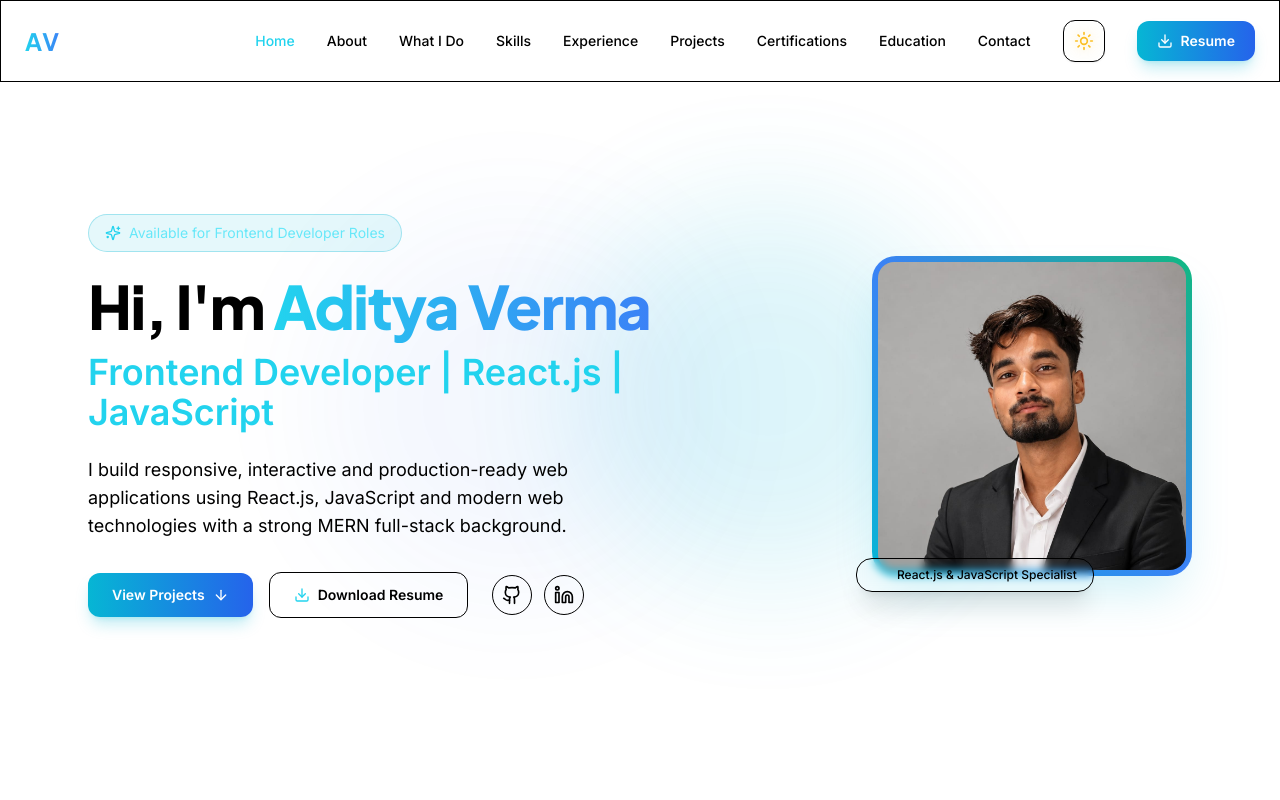
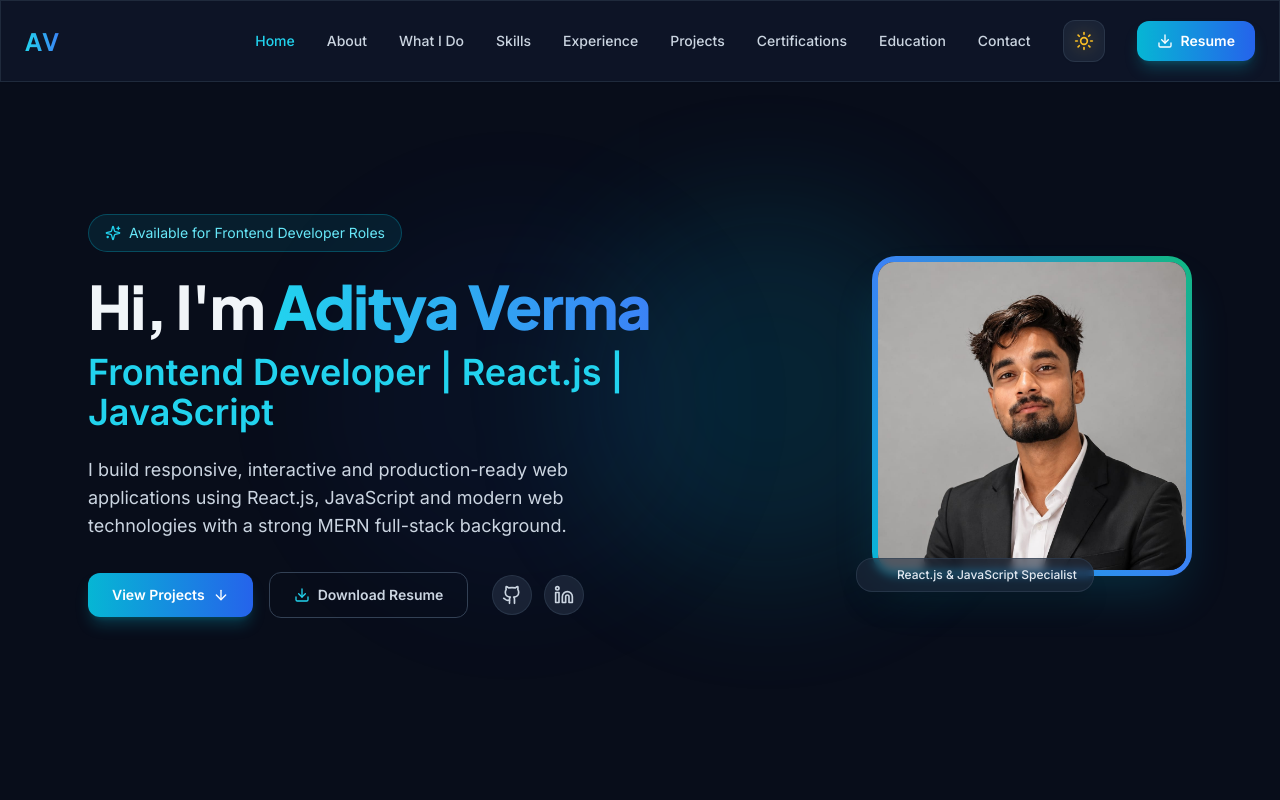
Before and after one commit to AdityaVermaeng/PERSONAL_PORTFOLIO, a React (Vite) app: page / in a window 1280 px wide. Shown: the top 800 px of the page. Built offline with nearby package versions, Linux system fonts and the light colour scheme.

Commit message:
update: update css

```diff
--- a/src/index.css
+++ b/src/index.css
@@ -3,6 +3,36 @@
 @tailwind utilities;
 
 @layer base {
+  :root, html {
+    color-scheme: light;
+    --color-surface-50: 15 23 42;
+    --color-surface-100: 15 23 42;
+    --color-surface-200: 30 41 59;
+    --color-surface-300: 51 65 85;
+    --color-surface-400: 71 85 105;
+    --color-surface-500: 100 116 139;
+    --color-surface-600: 203 213 225;
+    --color-surface-700: 226 232 240;
+    --color-surface-800: 241 245 249;
+    --color-surface-900: 255 255 255;
+    --color-surface-950: 248 250 252;
+  }
+
+  :root.dark, html.dark {
+    color-scheme: dark;
+    --color-surface-50: 248 250 252;
+    --color-surface-100: 241 245 249;
+    --color-surface-200: 226 232 240;
+    --color-surface-300: 203 213 225;
+    --color-surface-400: 148 163 184;
+    --color-surface-500: 100 116 139;
+    --color-surface-600: 71 85 105;
+    --color-surface-700: 51 65 85;
+    --color-surface-800: 30 41 59;
+    --color-surface-900: 15 23 42;
+    --color-surface-950: 8 13 26;
+  }
+
   html {
     scroll-behavior: smooth;
     scroll-padding-top: 5rem;
@@ -11,6 +41,12 @@
   body {
     -webkit-font-smoothing: antialiased;
     -moz-osx-font-smoothing: grayscale;
+    transition: background-color 0.4s ease, color 0.4s ease, border-color 0.4s ease, box-shadow 0.4s ease;
+  }
+
+  /* Smooth cross-fade transition on surface elements during theme switch */
+  body, nav, section, div, main, footer, header, button, input, textarea, h1, h2, h3, h4, p, span, a {
+    transition: background-color 0.4s ease, color 0.4s ease, border-color 0.4s ease, box-shadow 0.4s ease;
   }
 
   ::selection {
@@ -23,16 +59,16 @@
   }
 
   ::-webkit-scrollbar-track {
-    background: #0f172a;
+    background: rgb(var(--color-surface-950));
   }
 
   ::-webkit-scrollbar-thumb {
-    background: #334155;
+    background: rgb(var(--color-surface-600));
     border-radius: 4px;
   }
 
   ::-webkit-scrollbar-thumb:hover {
-    background: #475569;
+    background: rgb(var(--color-surface-500));
   }
 }
 
@@ -42,11 +78,11 @@
   }
 
   .glass {
-    @apply bg-surface-900/70 backdrop-blur-xl border border-surface-700/50;
+    @apply bg-surface-900/80 backdrop-blur-xl border border-surface-700/60 shadow-sm transition-all duration-300;
   }
 
   .glass-card {
-    @apply bg-surface-800/50 backdrop-blur-sm border border-surface-700/30 rounded-2xl;
+    @apply bg-surface-800/60 backdrop-blur-sm border border-surface-700/50 rounded-2xl shadow-sm hover:shadow-md transition-all duration-300;
   }
 
   .section-padding {
@@ -62,14 +98,14 @@
       bg-gradient-to-r from-cyan-500 to-blue-600
       hover:from-cyan-400 hover:to-blue-500
       text-white shadow-lg shadow-cyan-500/25
-      transition-all duration-300 hover:shadow-cyan-500/40 hover:-translate-y-0.5;
+      transition-all duration-300 hover:shadow-cyan-500/40 hover:-translate-y-0.5 active:translate-y-0;
   }
 
   .btn-secondary {
     @apply inline-flex items-center gap-2 px-6 py-3 rounded-xl font-semibold text-sm
       border border-surface-600 text-surface-300
       hover:border-cyan-500/50 hover:text-cyan-400
-      transition-all duration-300 hover:-translate-y-0.5;
+      transition-all duration-300 hover:-translate-y-0.5 active:translate-y-0;
   }
 }
 
```
